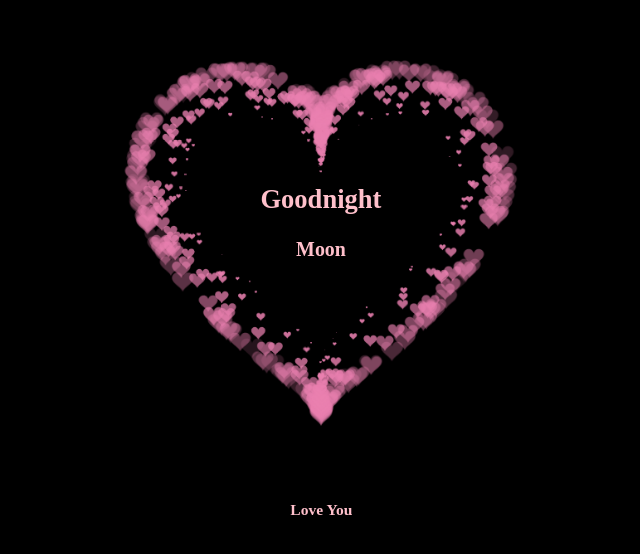
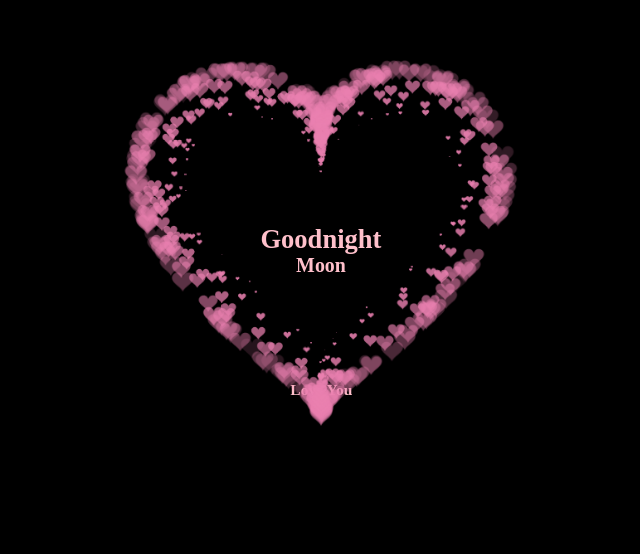
Before and after one commit to NamKevin9x/heart3, a plain HTML site: page index.html in a window 1280 px wide. Shown: the part 160-714 px from the top of the page, without its empty margins (319-959 px from the left). Drawn offline with Linux system fonts and the light colour scheme.

Commit message:
Update index.html

```diff
--- a/index.html
+++ b/index.html
@@ -27,21 +27,21 @@
             COLOR: PINK;
             text-align: center;
             position: absolute;
-            top: 40%;
+            top: 45%;
             animation: animate 1.2s infinite;
         }
         H2{
             COLOR: PINK;
             text-align: center;
             position: absolute;
-            top: 47%;
+            top: 49%;
             animation: animate 1.2s infinite;
         }
         H3{
             COLOR: PINK;
             text-align: center;
             position: absolute;
-            top: 80%;
+            top: 65%;
             animation: animate 1.2s infinite;
         }
 
```
